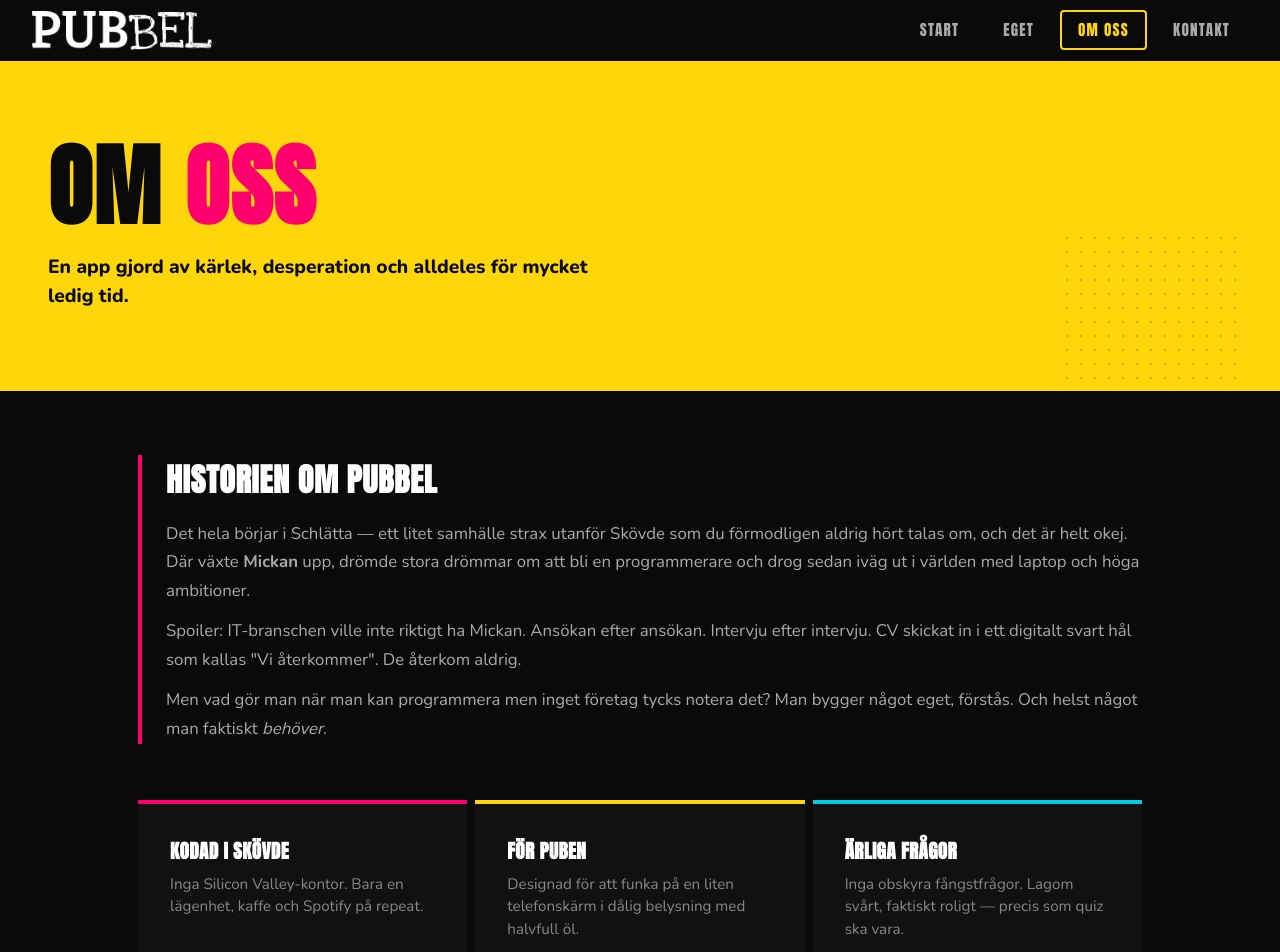
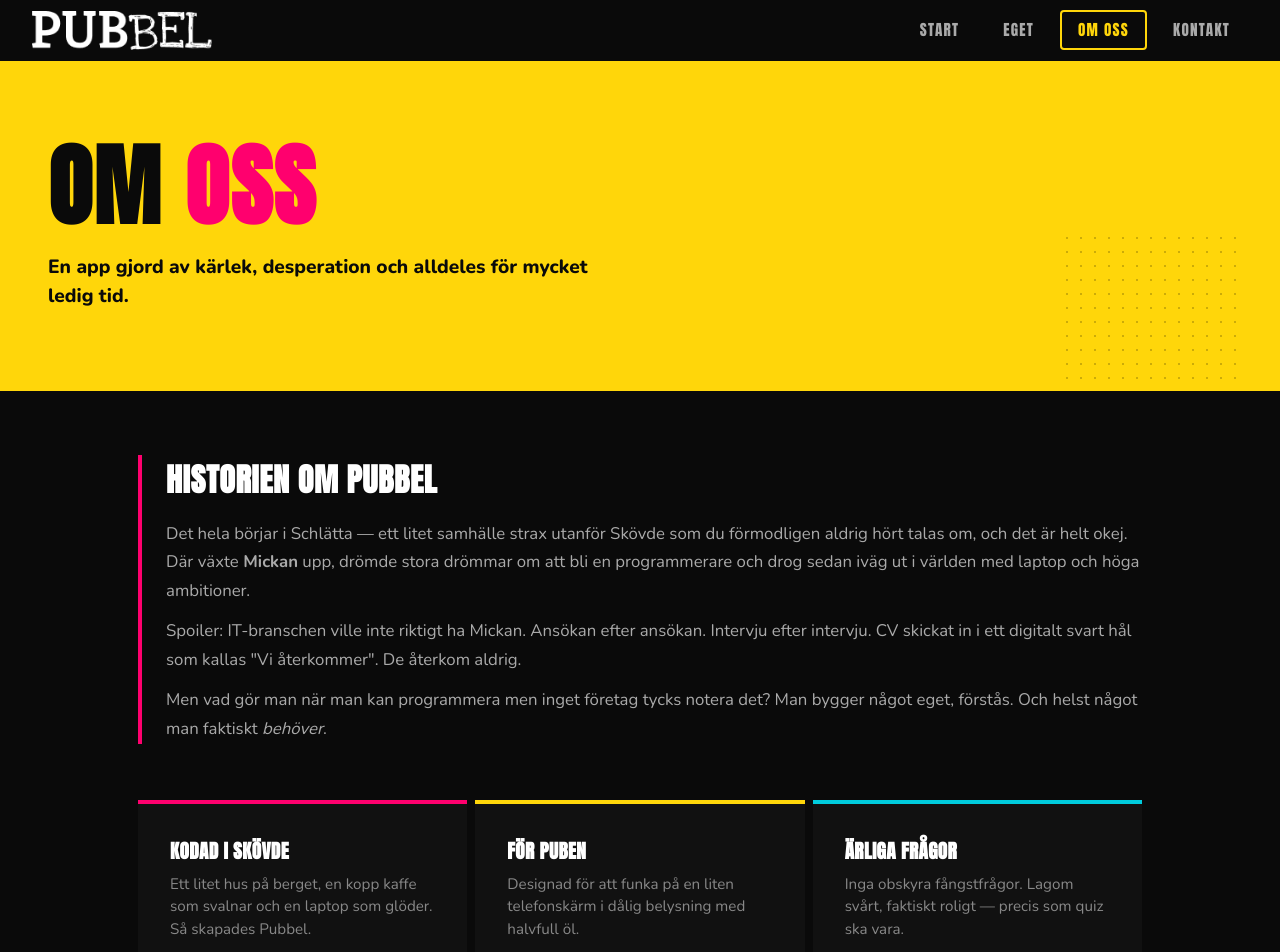
Before and after one commit to Mickan10/PUBBEL, a React (Vite) app: page /#/om-oss in a window 1280 px wide. Shown: the top 952 px of the page. Built offline with nearby package versions, Linux system fonts and the light colour scheme; a web font is replaced by a local one.

Commit message:
update kodad i skövde text

```diff
--- a/src/pages/OmOss.tsx
+++ b/src/pages/OmOss.tsx
@@ -36,7 +36,7 @@
           {[
             {
               title: 'KODAD I SKÖVDE',
-              text: 'Inga Silicon Valley-kontor. Bara en lägenhet, kaffe och Spotify på repeat.',
+              text: 'Ett litet hus på berget, en kopp kaffe som svalnar och en laptop som glöder. Så skapades Pubbel.',
             },
             {
               title: 'FÖR PUBEN',
```
